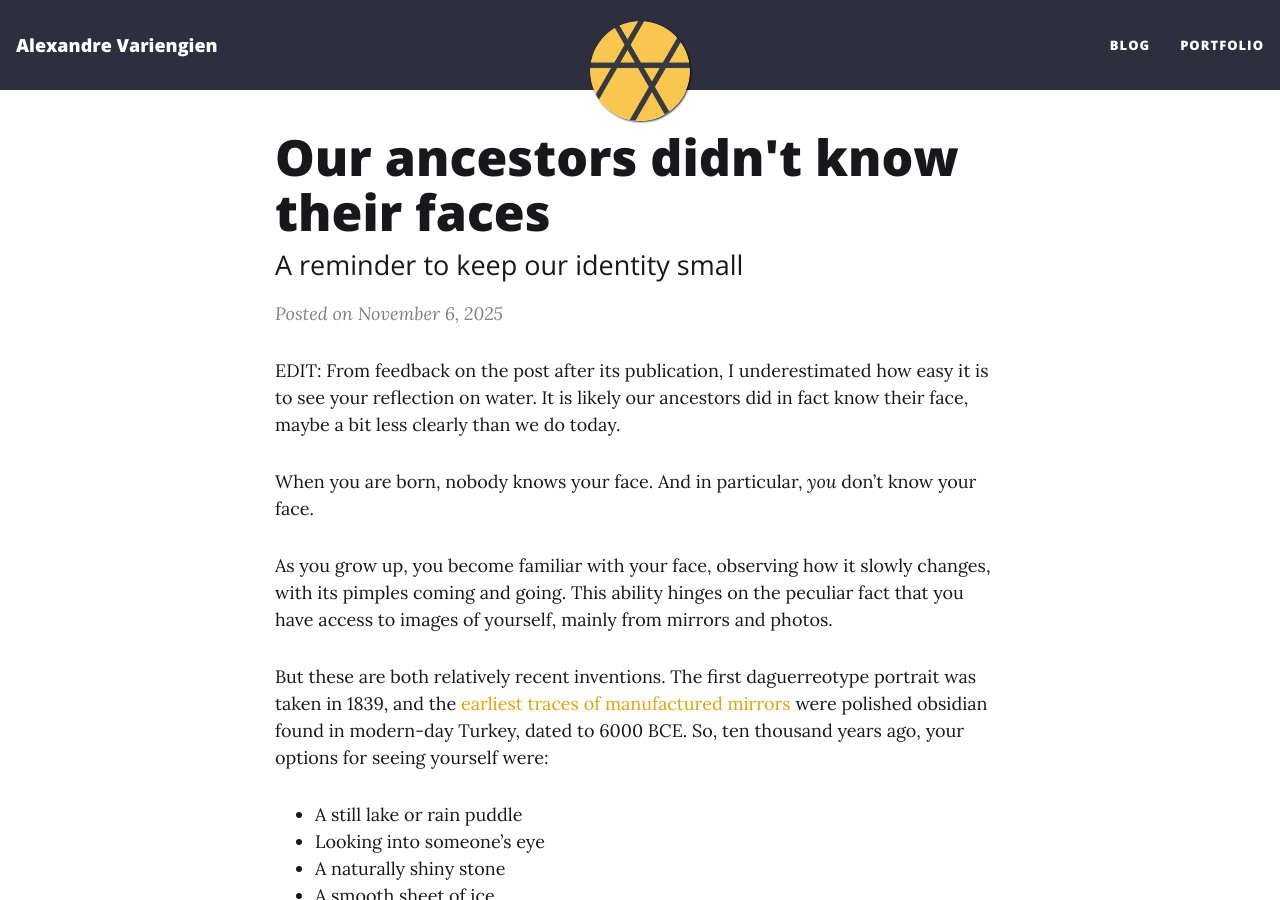
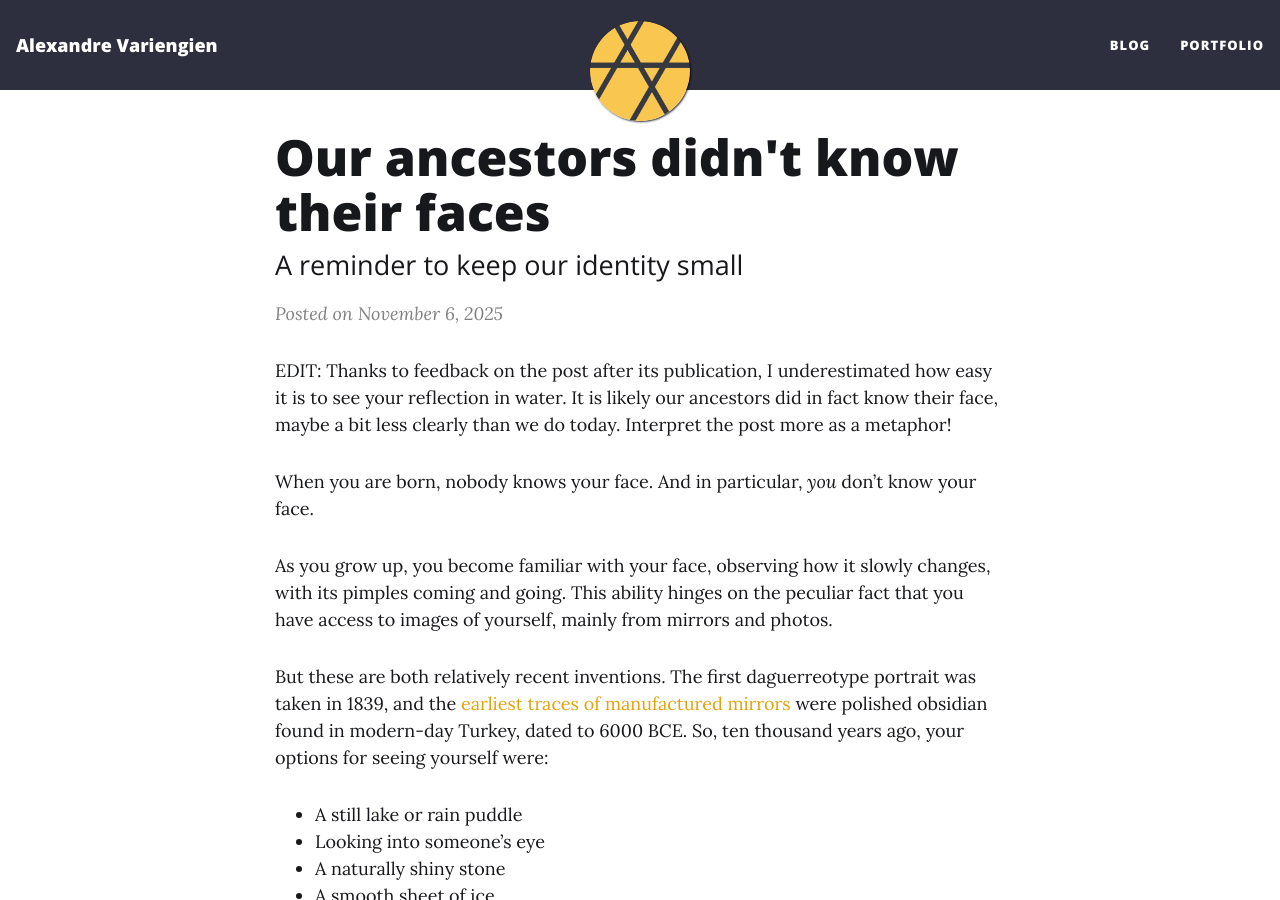
Before and after one commit to aVariengien/avariengien.github.io, a Jekyll site: the page built from _posts/2025-11-06-our-ancestors-didnt-know-their-faces.md, in a window 1280 px wide and 900 px high. Built offline with Jekyll 4.4.1, drawn with Linux system fonts in a browser that asks for light colours.

Commit message:
added correction

```diff
--- a/_posts/2025-11-06-our-ancestors-didnt-know-their-faces.md
+++ b/_posts/2025-11-06-our-ancestors-didnt-know-their-faces.md
@@ -8,7 +8,7 @@
 permalink: our-ancestors-didnt-know-their-faces
 thumbnail-img: /assets/img/face/devine_tete.png
 ---
-EDIT: From feedback on the post after its publication, I underestimated how easy it is to see your reflection on water. It is likely our ancestors did in fact know their face, maybe a bit less clearly than we do today.
+EDIT: Thanks to feedback on the post after its publication, I underestimated how easy it is to see your reflection in water. It is likely our ancestors did in fact know their face, maybe a bit less clearly than we do today. Interpret the post more as a metaphor!
 
 When you are born, nobody knows your face. And in particular, _you_ don't know your face.
 
```
